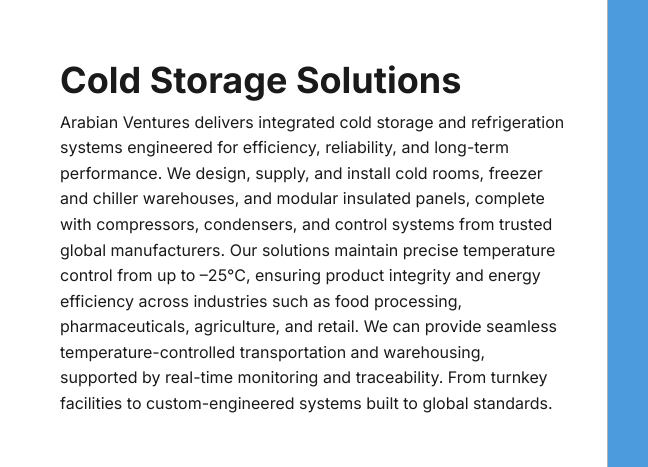
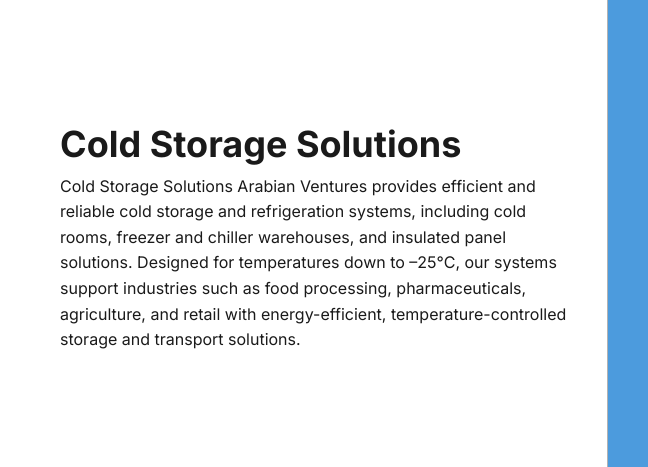
Before and after one commit to Doopgoop/WebsiteSunglobal.com, a plain HTML site: page index.html in a window 1280 px wide. Shown: the part 3330-3797 px from the top of the page, 632-1280 px from the left. Drawn offline with nearby package versions, Linux system fonts and the light colour scheme.

Commit message:
Update index.html

```diff
--- a/index.html
+++ b/index.html
@@ -181,9 +181,11 @@
       <div class="av-ps-card__description">
         <h1 class="av-ps-card__title">Cold Storage Solutions</h1>
         <div class="av-ps-card__excerpt">
-          Arabian Ventures delivers integrated cold storage and refrigeration systems engineered for efficiency, reliability, and long-term performance. We design, supply, and install cold rooms, freezer and chiller warehouses, and modular insulated panels, complete with compressors, condensers, and control systems from trusted global manufacturers.
-Our solutions maintain precise temperature control from up to –25°C, ensuring product integrity and energy efficiency across industries such as food processing, pharmaceuticals, agriculture, and retail.
-We can provide seamless temperature-controlled transportation and warehousing, supported by real-time monitoring and traceability. From turnkey facilities to custom-engineered systems built to global standards.
+          Cold Storage Solutions
+          Arabian Ventures provides efficient and reliable cold storage and refrigeration systems,
+          including cold rooms, freezer and chiller warehouses, and insulated panel solutions.
+          Designed for temperatures down to –25°C, our systems support industries such as food processing, pharmaceuticals,
+          agriculture, and retail with energy-efficient, temperature-controlled storage and transport solutions.
 
         </div>
       </div>
@@ -196,9 +198,7 @@
       <div class="av-ps-card__description">
         <h1 class="av-ps-card__title">Frozen Fish</h1>
         <div class="av-ps-card__excerpt">
-          Arabian Ventures specializes in the distribution and wholesale trading of quality frozen seafood sourced from globally trusted producers and catchers across the UK, Europe, Asia and South America.
-We supply a wide range of popular species including Blue Whiting, Croaker, Herring, Mackerel, Horse Mackerel, Jack Mackerel, Pollock, and among others. All products are processed and packed under strict international standards to preserve freshness, taste, and nutritional value throughout the cold chain.
-With a robust sourcing network Arabian Ventures ensures reliable year-round availability of different species, competitive pricing, and consistent quality supply to importers, wholesalers, and food distributors across West Africa.
+
 
         </div>
       </div>
```
